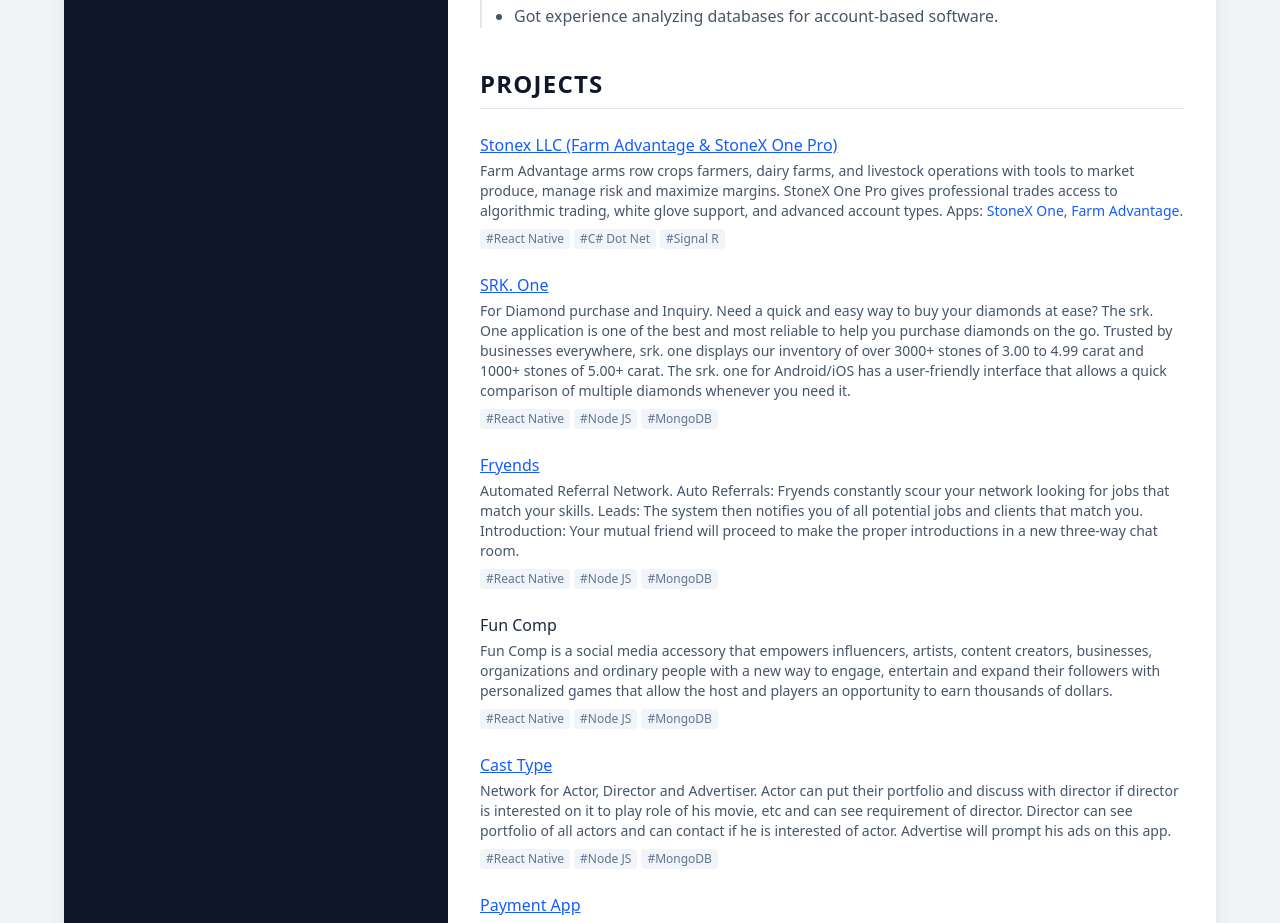
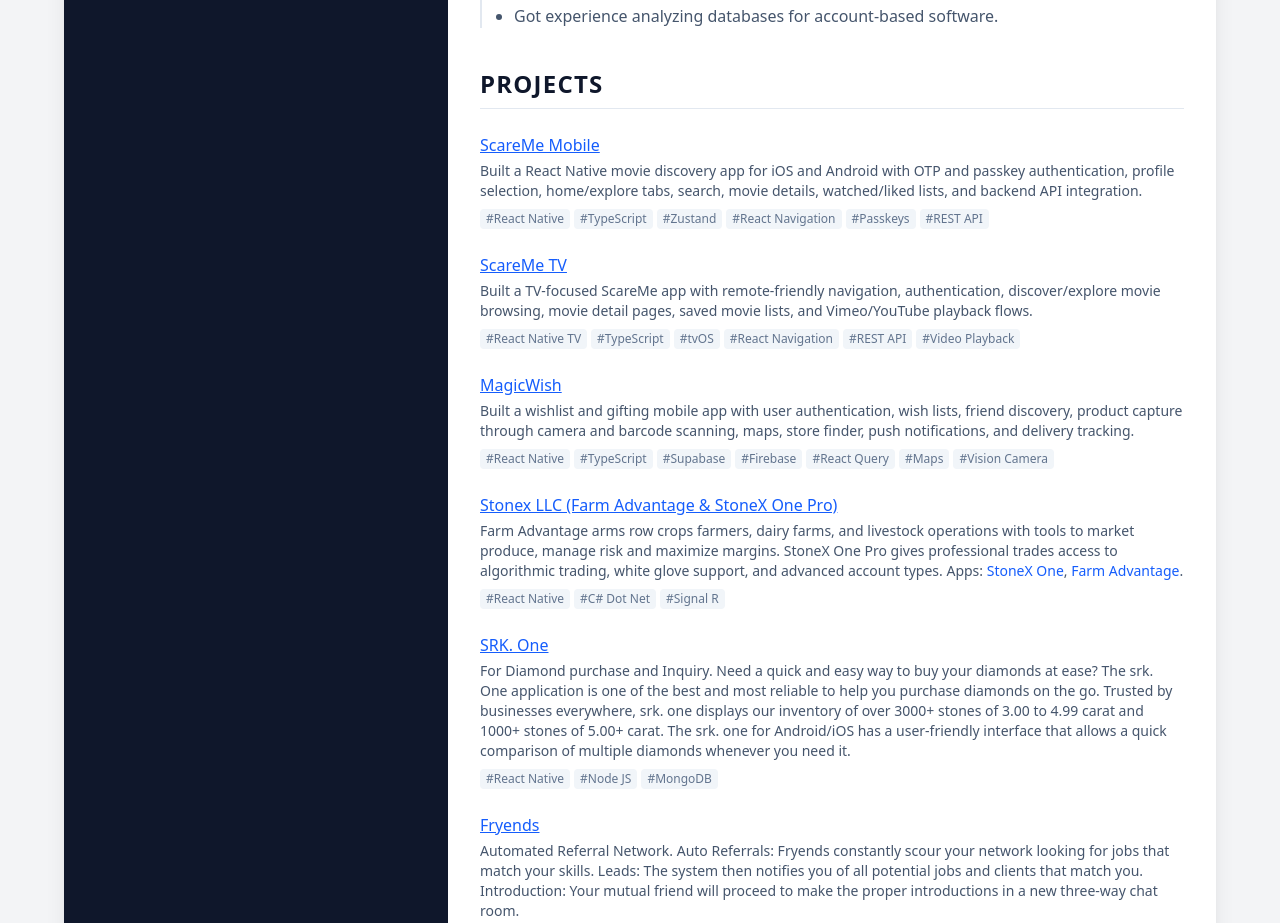
Before and after one commit to rajscet/rajesh-resume, a Next.js app: page / in a window 1280 px wide. Shown: the part 2106-3029 px from the top of the page. Built offline with nearby package versions, Linux system fonts and the light colour scheme.

Commit message:
Add ScareMe and MagicWish projects

```diff
--- a/data/resume.ts
+++ b/data/resume.ts
@@ -359,6 +359,30 @@
   ],
   projects: [
     {
+      title: "ScareMe Mobile",
+      description:
+        "Built a React Native movie discovery app for iOS and Android with OTP and passkey authentication, profile selection, home/explore tabs, search, movie details, watched/liked lists, and backend API integration.",
+      role: "Lead React Native developer responsible for mobile architecture, authentication flows, navigation, API integration, UI implementation, and app testing.",
+      technologies: ["React Native", "TypeScript", "Zustand", "React Navigation", "Passkeys", "REST API"],
+      link: "https://scare.me/",
+    },
+    {
+      title: "ScareMe TV",
+      description:
+        "Built a TV-focused ScareMe app with remote-friendly navigation, authentication, discover/explore movie browsing, movie detail pages, saved movie lists, and Vimeo/YouTube playback flows.",
+      role: "React Native TV developer responsible for tvOS-focused UI, focus navigation, video player integration, API integration, and platform-specific fixes.",
+      technologies: ["React Native TV", "TypeScript", "tvOS", "React Navigation", "REST API", "Video Playback"],
+      link: "https://scare.me/",
+    },
+    {
+      title: "MagicWish",
+      description:
+        "Built a wishlist and gifting mobile app with user authentication, wish lists, friend discovery, product capture through camera and barcode scanning, maps, store finder, push notifications, and delivery tracking.",
+      role: "Lead React Native developer responsible for app architecture, Supabase/Firebase integration, camera and barcode workflows, map features, notifications, and end-to-end mobile UX.",
+      technologies: ["React Native", "TypeScript", "Supabase", "Firebase", "React Query", "Maps", "Vision Camera"],
+      link: "https://magicwish.com",
+    },
+    {
       title: "Stonex LLC (Farm Advantage & StoneX One Pro)",
       description:
         "Farm Advantage arms row crops farmers, dairy farms, and livestock operations with tools to market produce, manage risk and maximize margins. StoneX One Pro gives professional trades access to algorithmic trading, white glove support, and advanced account types. Apps: [StoneX One](https://play.google.com/store/apps/details?id=com.stonex.one), [Farm Advantage](https://play.google.com/store/apps/details?id=intlfcstone.clientaccess).",
```
